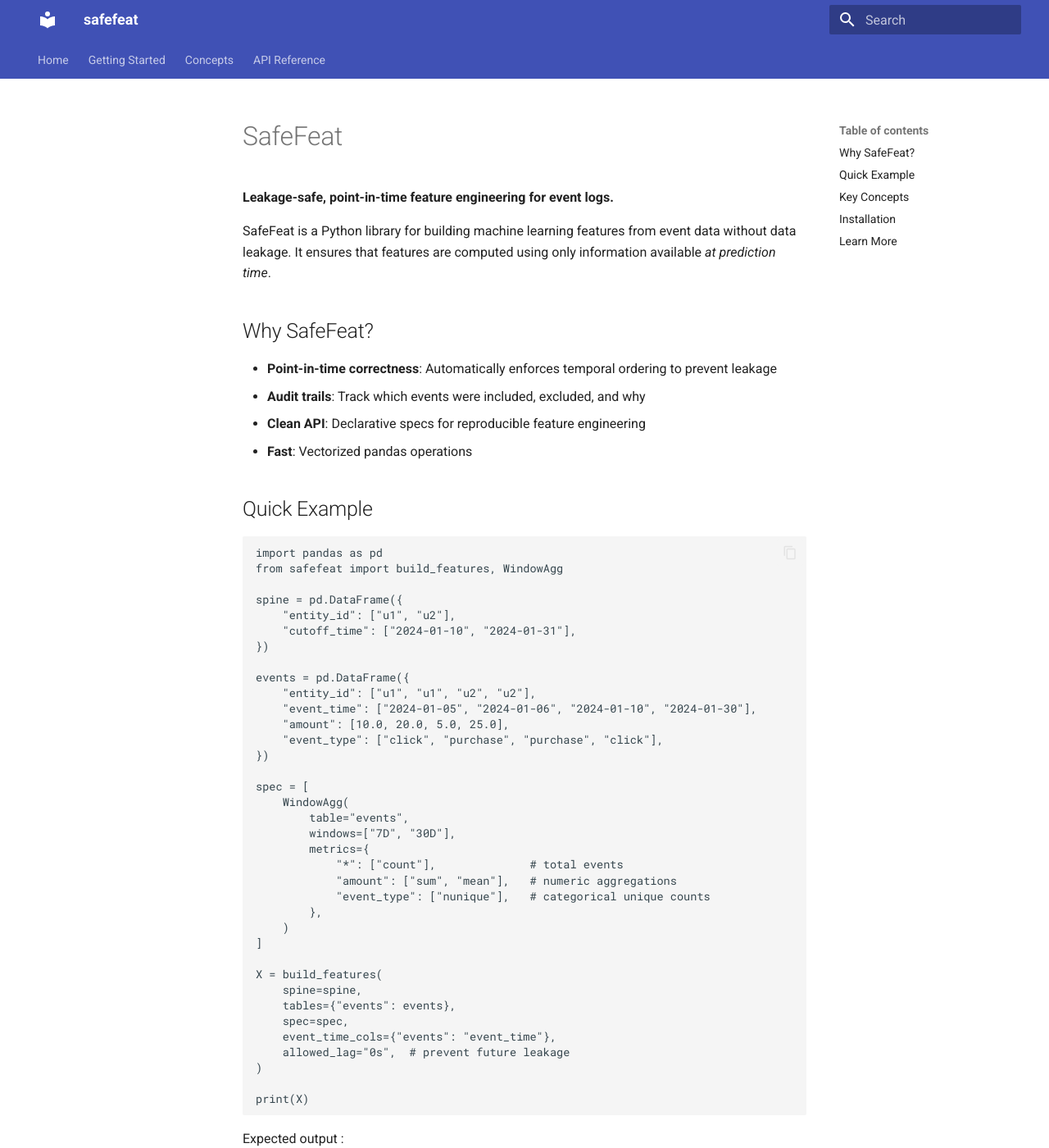
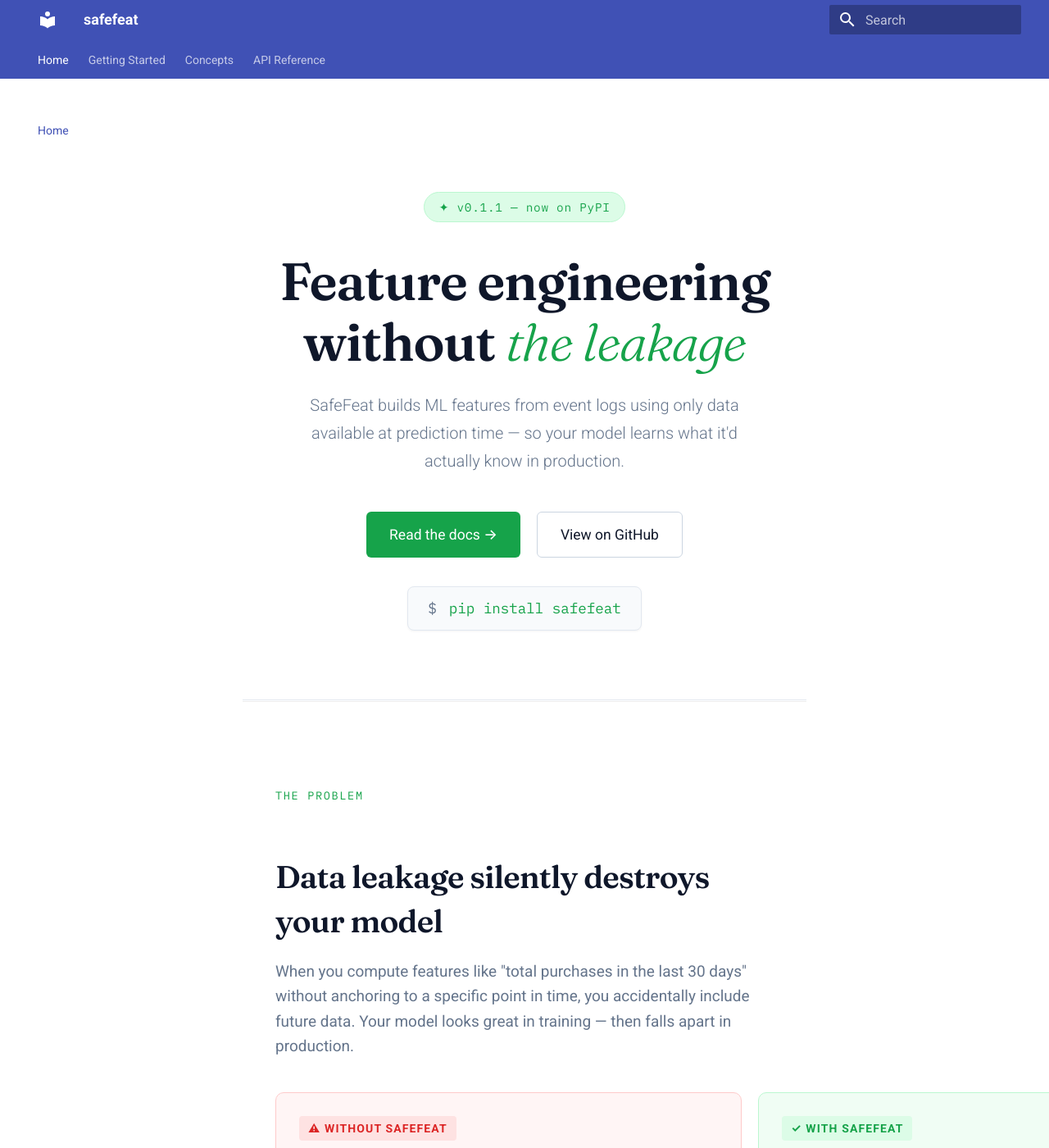
Before and after one commit to AlishaAng/safefeat, an MkDocs documentation site: the page built from docs/index.md, in a window 1280 px wide and 1400 px high. Shown: the whole window at 82% size. Built offline with MkDocs 1.6.1 and Material for MkDocs 9.7.7, drawn with Linux system fonts in a browser that asks for light colours; some of the changed text lies outside the part shown.

Commit message:
change web doc

```diff
--- a/docs/index.md
+++ b/docs/index.md
@@ -83,4 +93,4 @@
 
 - [Getting Started](getting-started.md)
 - [Concepts](concepts.md)
-- [API Reference](api.md)
+- [API Reference](api.md) -->
--- /dev/null
+++ b/docs/stylesheets/home.css
@@ -0,0 +1,270 @@
+/* ── Fonts ── */
+@import url('https://fonts.googleapis.com/css2?family=IBM+Plex+Mono:wght@400;500&family=Fraunces:ital,wght@0,300;0,600;1,300&family=DM+Sans:wght@300;400;500&display=swap');
+
+/* ── Variables ── */
+:root {
+  --sf-accent:       #16a34a;
+  --sf-accent-lt:    #dcfce7;
+  --sf-accent-bd:    #bbf7d0;
+  --sf-purple:       #6d28d9;
+  --sf-purple-lt:    #ede9fe;
+  --sf-purple-bd:    #ddd6fe;
+  --sf-warn:         #d97706;
+  --sf-warn-lt:      #fef3c7;
+  --sf-danger:       #dc2626;
+  --sf-danger-lt:    #fee2e2;
+  --sf-border:       #e2e8f0;
+  --sf-border2:      #cbd5e1;
+  --sf-surface:      #f8fafc;
+  --sf-surface2:     #f1f5f9;
+  --sf-text:         #0f172a;
+  --sf-muted:        #64748b;
+  --sf-code-bg:      #f8fafc;
+}
+
+/* ── Hide MkDocs article padding on homepage ── */
+.md-content__inner { padding-top: 0 !important; }
+.md-typeset h1:first-child { display: none; }
+
+/* ── Hero ── */
+.sf-hero {
+  text-align: center;
+  padding: 5rem 2rem 3rem;
+  max-width: 760px;
+  margin: 0 auto;
+  animation: sfFadeUp 0.5s ease both;
+}
+
+.sf-badge {
+  display: inline-flex;
+  align-items: center;
+  gap: 0.4rem;
+  font-family: 'IBM Plex Mono', monospace;
+  font-size: 0.72rem;
+  background: var(--sf-accent-lt);
+  color: var(--sf-accent);
+  border: 1px solid var(--sf-accent-bd);
+  border-radius: 999px;
+  padding: 0.3rem 0.85rem;
+  margin-bottom: 1.75rem;
+  letter-spacing: 0.05em;
+}
+
+.sf-h1 {
+  font-family: 'Fraunces', serif !important;
+  font-weight: 600 !important;
+  font-size: clamp(2.2rem, 5vw, 3.2rem) !important;
+  line-height: 1.15 !important;
+  color: var(--sf-text) !important;
+  letter-spacing: -0.02em !important;
+  margin-bottom: 1.2rem !important;
+  border: none !important;
+}
+.sf-h1 em { font-style: italic; font-weight: 300; color: var(--sf-accent); }
+
+.sf-sub {
+  font-size: 1rem;
+  color: var(--sf-muted);
+  max-width: 540px;
+  margin: 0 auto 2.25rem;
+  font-weight: 300;
+  line-height: 1.7;
+}
+
+.sf-actions { display: flex; gap: 1rem; justify-content: center; flex-wrap: wrap; }
+
+.sf-btn {
+  display: inline-flex; align-items: center;
+  padding: 0.65rem 1.4rem;
+  border-radius: 6px;
+  font-size: 0.875rem;
+  font-weight: 500;
+  text-decoration: none !important;
+  transition: all 0.2s;
+}
+.sf-btn-primary { background: var(--sf-accent); color: #fff !important; }
+.sf-btn-primary:hover { background: #15803d; }
+.sf-btn-ghost {
+  background: transparent;
+  color: var(--sf-text) !important;
+  border: 1px solid var(--sf-border2);
+}
+.sf-btn-ghost:hover { background: var(--sf-surface); }
+
+.sf-install {
+  display: inline-flex; align-items: center; gap: 0.75rem;
+  background: var(--sf-surface);
+  border: 1px solid var(--sf-border);
+  border-radius: 8px;
+  padding: 0.6rem 1.2rem;
+  margin-top: 1.75rem;
+  font-family: 'IBM Plex Mono', monospace;
+  font-size: 0.875rem;
+  color: var(--sf-accent);
+  box-shadow: 0 1px 3px rgba(0,0,0,0.05);
+}
+.sf-install span { color: var(--sf-muted); }
+
+/* ── Divider ── */
+.sf-divider { border: none; border-top: 1px solid var(--sf-border); margin: 0; }
+
+/* ── Sections ── */
+.sf-section { max-width: 900px; margin: 0 auto; padding: 4rem 2rem; }
+
+.sf-label {
+  font-family: 'IBM Plex Mono', monospace;
+  font-size: 0.68rem;
+  letter-spacing: 0.12em;
+  color: var(--sf-accent);
+  text-transform: uppercase;
+  margin-bottom: 0.6rem;
+}
+
+.sf-h2 {
+  font-family: 'Fraunces', serif !important;
+  font-weight: 600 !important;
+  font-size: clamp(1.5rem, 3vw, 2rem) !important;
+  color: var(--sf-text) !important;
+  letter-spacing: -0.02em !important;
+  margin-bottom: 0.85rem !important;
+  border: none !important;
+}
+
+.sf-body { font-size: 0.95rem; color: var(--sf-muted); max-width: 620px; }
+
+/* ── Compare grid ── */
+.sf-compare { display: grid; grid-template-columns: 1fr 1fr; gap: 1rem; margin-top: 2rem; }
+@media (max-width: 640px) { .sf-compare { grid-template-columns: 1fr; } }
+
+.sf-card { border-radius: 10px; padding: 1.4rem; border: 1px solid var(--sf-border); }
+.sf-bad  { background: #fff5f5; border-color: #fecaca; }
+.sf-good { background: #f0fdf4; border-color: var(--sf-accent-bd); }
+.sf-card p { font-size: 0.85rem; color: var(--sf-muted); margin-bottom: 1rem; }
+
+.sf-tag {
+  display: inline-flex; align-items: center;
+  font-size: 0.7rem; font-weight: 700;
+  letter-spacing: 0.08em; text-transform: uppercase;
+  padding: 0.2rem 0.55rem; border-radius: 4px;
+  margin-bottom: 0.85rem;
+}
+.sf-tag-bad  { background: var(--sf-danger-lt); color: var(--sf-danger); }
+.sf-tag-good { background: var(--sf-accent-lt); color: var(--sf-accent); }
+
+/* ── Code in custom blocks ── */
+.sf-card pre, .sf-tab-pane pre {
+  background: #fff !important;
+  border: 1px solid var(--sf-border) !important;
+  border-radius: 8px !important;
+  padding: 1rem !important;
+  font-family: 'IBM Plex Mono', monospace !important;
+  font-size: 0.77rem !important;
+  line-height: 1.7 !important;
+  overflow-x: auto;
+  margin: 0 !important;
+}
+.sf-bad pre  { border-color: #fecaca !important; }
+.sf-good pre { border-color: var(--sf-accent-bd) !important; }
+.cm { color: #94a3b8; font-style: italic; }
+.kw { color: #7c3aed; }
+.st { color: #16a34a; }
+.nm { color: #d97706; }
+
+/* ── Why cards ── */
+.sf-why {
+  display: grid; grid-template-columns: repeat(auto-fit, minmax(195px, 1fr));
+  gap: 1rem; margin-top: 2rem;
+}
+.sf-why-card {
+  background: #fff; border: 1px solid var(--sf-border);
+  border-radius: 10px; padding: 1.3rem;
+  box-shadow: 0 1px 3px rgba(0,0,0,0.04);
+  transition: box-shadow 0.2s, border-color 0.2s;
+}
+.sf-why-card:hover { box-shadow: 0 4px 12px rgba(0,0,0,0.08); border-color: var(--sf-border2); }
+.sf-icon { font-size: 1.35rem; margin-bottom: 0.65rem; }
+.sf-why-card h3 { font-size: 0.92rem; font-weight: 600; color: var(--sf-text); margin-bottom: 0.35rem; }
+.sf-why-card p  { font-size: 0.82rem; color: var(--sf-muted); line-height: 1.6; margin: 0; }
+
+/* ── Concepts ── */
+.sf-concepts {
+  display: grid; grid-template-columns: repeat(auto-fit, minmax(240px, 1fr));
+  gap: 1rem; margin-top: 2rem;
+}
+.sf-concept-card {
+  background: #fff; border: 1px solid var(--sf-border);
+  border-radius: 10px; padding: 1.3rem;
+  box-shadow: 0 1px 3px rgba(0,0,0,0.04);
+}
+.sf-pill {
+  font-family: 'IBM Plex Mono', monospace;
+  font-size: 0.73rem; color: var(--sf-purple);
+  background: var(--sf-purple-lt); border: 1px solid var(--sf-purple-bd);
+  border-radius: 4px; padding: 0.2rem 0.5rem;
+  display: inline-block; margin-bottom: 0.65rem;
+}
+.sf-concept-card h3 { font-size: 0.92rem; font-weight: 600; color: var(--sf-text); margin-bottom: 0.35rem; }
+.sf-concept-card p  { font-size: 0.82rem; color: var(--sf-muted); line-height: 1.6; margin: 0; }
+
+/* ── Tabs ── */
+.sf-tabs { margin-top: 1.5rem; }
+.sf-tab-btns { display: flex; gap: 0; margin-bottom: -1px; }
+.sf-tab-btn {
+  font-family: 'IBM Plex Mono', monospace;
+  font-size: 0.75rem; padding: 0.5rem 1rem;
+  border: 1px solid var(--sf-border);
+  background: var(--sf-surface2); color: var(--sf-muted);
+  cursor: pointer; border-bottom: none;
+  border-radius: 6px 6px 0 0;
+  transition: all 0.15s;
+}
+.sf-tab-btn.active { background: #fff; color: var(--sf-accent); font-weight: 500; border-bottom: 1px solid #fff; }
+.sf-tab-pane { display: none; }
+.sf-tab-pane.active { display: block; }
+.sf-tab-pane pre { border-radius: 0 8px 8px 8px !important; border-top-left-radius: 0 !important; }
+
+/* ── Legend ── */
+.sf-legend {
+  margin-top: 1.5rem; background: var(--sf-surface);
+  border: 1px solid var(--sf-border); border-radius: 10px; padding: 1.3rem;
+}
+.sf-legend h3 { font-size: 0.92rem; font-weight: 600; color: var(--sf-text); margin-bottom: 0.85rem; }
+.sf-colname { display: flex; align-items: center; flex-wrap: wrap; margin-bottom: 0.65rem; font-family: 'IBM Plex Mono', monospace; }
+.cn { padding: 0.2rem 0.45rem; border-radius: 4px; font-size: 0.77rem; }
+.cn-sep   { color: var(--sf-muted); padding: 0 0.05rem; font-family: 'IBM Plex Mono', monospace; font-size: 0.77rem; }
+.cn-table { background: var(--sf-purple-lt); color: var(--sf-purple); }
+.cn-col   { background: var(--sf-accent-lt); color: var(--sf-accent); }
+.cn-agg   { background: var(--sf-warn-lt);   color: var(--sf-warn); }
+.cn-win   { background: var(--sf-danger-lt); color: var(--sf-danger); }
+.sf-legend-row { display: flex; gap: 1rem; flex-wrap: wrap; }
+.sf-chip { display: flex; align-items: center; gap: 0.35rem; font-size: 0.75rem; color: var(--sf-muted); }
+.dot { width: 8px; height: 8px; border-radius: 2px; display: inline-block; }
+
+/* ── FAQ ── */
+.sf-faq { display: flex; flex-direction: column; gap: 0.65rem; margin-top: 1.75rem; }
+.sf-faq-item {
+  background: #fff; border: 1px solid var(--sf-border);
+  border-radius: 8px; overflow: hidden;
+  box-shadow: 0 1px 3px rgba(0,0,0,0.04);
+}
+.sf-faq-q {
+  padding: 0.9rem 1.1rem; font-weight: 500;
+  font-size: 0.88rem; color: var(--sf-text);
+  cursor: pointer; display: flex; justify-content: space-between; align-items: center;
+  user-select: none;
+}
+.sf-faq-q:hover { background: var(--sf-surface); }
+.sf-arrow { color: var(--sf-muted); transition: transform 0.2s; font-style: normal; }
+.sf-faq-a {
+  display: none; padding: 0.85rem 1.1rem;
+  font-size: 0.85rem; color: var(--sf-muted); line-height: 1.7;
+  border-top: 1px solid var(--sf-border);
+}
+.sf-faq-item.open .sf-faq-a { display: block; }
+.sf-faq-item.open .sf-arrow { transform: rotate(180deg); }
+
+/* ── Animation ── */
+@keyframes sfFadeUp {
+  from { opacity: 0; transform: translateY(14px); }
+  to   { opacity: 1; transform: translateY(0); }
+}
--- a/mkdocs.yml
+++ b/mkdocs.yml
@@ -1,30 +1,22 @@
 site_name: safefeat
 site_description: Leakage-safe, point-in-time feature engineering for event data
 site_author: Alisha Angdembe
+site_url: https://alishaang.github.io/safefeat/
 
 theme:
   name: material
+  custom_dir: overrides
+  palette:
+    scheme: default
+    primary: custom
+    accent: custom
   features:
     - navigation.tabs
     - navigation.sections
     - content.code.copy
 
-plugins:
-  - search
-  - mkdocstrings:
-      handlers:
-        python:
-          options:
-            show_source: true
-            show_root_heading: true
-
-docs_dir: docs
-
-nav:
-  - Home: index.html
-  - Getting Started: getting-started.md
-  - Concepts: concepts.md
-  - API Reference: api.md
+extra_css:
+  - stylesheets/home.css
 
 plugins:
   - search
@@ -38,3 +30,9 @@
             show_signature: true
             separate_signature: true
             show_signature_annotations: true
+
+nav:
+  - Home: index.md
+  - Getting Started: getting-started.md
+  - Concepts: concepts.md
+  - API Reference: api.md
--- /dev/null
+++ b/overrides/main.html
@@ -0,0 +1,260 @@
+{% extends "base.html" %}
+
+{% block styles %}
+  {{ super() }}
+{% endblock %}
+
+{% block content %}
+{% if page.file.src_path == "index.md" %}
+
+<link href="https://fonts.googleapis.com/css2?family=IBM+Plex+Mono:wght@400;500&family=Fraunces:ital,wght@0,300;0,600;1,300&family=DM+Sans:wght@300;400;500&display=swap" rel="stylesheet">
+
+<div class="sf-hero">
+  <div class="sf-badge">✦ v0.1.1 — now on PyPI</div>
+  <h1 class="sf-h1">Feature engineering<br>without <em>the leakage</em></h1>
+  <p class="sf-sub">
+    SafeFeat builds ML features from event logs using only data available at prediction time — so your model learns what it'd actually know in production.
+  </p>
+  <div class="sf-actions">
+    <a href="getting-started/" class="sf-btn sf-btn-primary">Read the docs →</a>
+    <a href="https://github.com/AlishaAng/safefeat" class="sf-btn sf-btn-ghost">View on GitHub</a>
+  </div>
+  <div class="sf-install">
+    <span>$</span> pip install safefeat
+  </div>
+</div>
+
+<hr class="sf-divider">
+
+<!-- THE PROBLEM -->
+<div class="sf-section">
+  <div class="sf-label">The problem</div>
+  <h2 class="sf-h2">Data leakage silently destroys your model</h2>
+  <p class="sf-body">When you compute features like "total purchases in the last 30 days" without anchoring to a specific point in time, you accidentally include future data. Your model looks great in training — then falls apart in production.</p>
+
+  <div class="sf-compare">
+    <div class="sf-card sf-bad">
+      <div class="sf-tag sf-tag-bad">⚠ Without SafeFeat</div>
+      <p>Naively grouping by user leaks future events into past rows. Your validation AUC is 0.91. Production AUC is 0.73.</p>
+      <pre><code><span class="cm"># ❌ Leaky — uses ALL events, including ones after cutoff</span>
+features = events.groupby(<span class="st">"user_id"</span>)[<span class="st">"amount"</span>].sum()
+df = spine.merge(features, on=<span class="st">"user_id"</span>)</code></pre>
+    </div>
+    <div class="sf-card sf-good">
+      <div class="sf-tag sf-tag-good">✓ With SafeFeat</div>
+      <p>SafeFeat enforces point-in-time correctness automatically. No manual filtering. No accidental leakage.</p>
+      <pre><code><span class="cm"># ✅ Safe — only uses events before each cutoff_time</span>
+<span class="kw">from</span> safefeat <span class="kw">import</span> build_features, WindowAgg
+
+X = build_features(spine, tables, spec,
+      event_time_cols={<span class="st">"events"</span>: <span class="st">"event_time"</span>})</code></pre>
+    </div>
+  </div>
+</div>
+
+<hr class="sf-divider">
+
+<!-- WHY -->
+<div class="sf-section">
+  <div class="sf-label">Why SafeFeat</div>
+  <h2 class="sf-h2">Built for real ML pipelines</h2>
+  <div class="sf-why">
+    <div class="sf-why-card">
+      <div class="sf-icon">🔒</div>
+      <h3>Leakage-proof by design</h3>
+      <p>Every feature is computed relative to each entity's cutoff time. Future data physically cannot be included.</p>
+    </div>
+    <div class="sf-why-card">
+      <div class="sf-icon">📋</div>
+      <h3>Audit trail</h3>
+      <p>See exactly which events were joined, kept, and dropped for each prediction point. Debug in minutes, not days.</p>
+    </div>
+    <div class="sf-why-card">
+      <div class="sf-icon">🧩</div>
+      <h3>Declarative specs</h3>
+      <p>Define features once. Run them across any spine. No duplicated filtering logic across your codebase.</p>
+    </div>
+    <div class="sf-why-card">
+      <div class="sf-icon">⚡</div>
+      <h3>Fast & pandas-native</h3>
+      <p>Vectorised operations on standard DataFrames. No new infrastructure required.</p>
+    </div>
+  </div>
+</div>
+
+<hr class="sf-divider">
+
+<!-- CONCEPTS -->
+<div class="sf-section">
+  <div class="sf-label">Core concepts</div>
+  <h2 class="sf-h2">Three things you need to know</h2>
+  <div class="sf-concepts">
+    <div class="sf-concept-card">
+      <div class="sf-pill">spine</div>
+      <h3>When to predict</h3>
+      <p>A DataFrame with <code>entity_id</code> and <code>cutoff_time</code>. Each row is one prediction point — e.g. "what did we know about user u1 on Jan 10?"</p>
+    </div>
+    <div class="sf-concept-card">
+      <div class="sf-pill">events</div>
+      <h3>Your raw data</h3>
+      <p>A time-series DataFrame with entity IDs, event timestamps, and attributes. Purchases, logins, clicks — anything with a timestamp.</p>
+    </div>
+    <div class="sf-concept-card">
+      <div class="sf-pill">spec</div>
+      <h3>What to compute</h3>
+      <p>A list of feature blocks like <code>WindowAgg</code> or <code>RecencyBlock</code>. Declarative, readable, and reusable across projects.</p>
+    </div>
+  </div>
+</div>
+
+<hr class="sf-divider">
+
+<!-- EXAMPLE -->
+<div class="sf-section">
+  <div class="sf-label">Quick start</div>
+  <h2 class="sf-h2">Real-world example: churn prediction</h2>
+  <p class="sf-body">Computing 7-day and 30-day purchase features for a set of users, safely anchored to their churn prediction date.</p>
+
+  <div class="sf-tabs">
+    <div class="sf-tab-btns">
+      <button class="sf-tab-btn active" onclick="sfTab('basic', this)">WindowAgg</button>
+      <button class="sf-tab-btn" onclick="sfTab('recency', this)">RecencyBlock</button>
+      <button class="sf-tab-btn" onclick="sfTab('audit', this)">Audit Report</button>
+    </div>
+
+    <div id="sf-basic" class="sf-tab-pane active">
+<pre><code><span class="kw">import</span> pandas <span class="kw">as</span> pd
+<span class="kw">from</span> safefeat <span class="kw">import</span> build_features, WindowAgg
+
+spine = pd.DataFrame({
+    <span class="st">"entity_id"</span>:   [<span class="st">"u1"</span>, <span class="st">"u2"</span>],
+    <span class="st">"cutoff_time"</span>: [<span class="st">"2024-01-10"</span>, <span class="st">"2024-01-31"</span>],
+})
+
+events = pd.DataFrame({
+    <span class="st">"entity_id"</span>:  [<span class="st">"u1"</span>,         <span class="st">"u1"</span>,         <span class="st">"u2"</span>,         <span class="st">"u2"</span>],
+    <span class="st">"event_time"</span>: [<span class="st">"2024-01-05"</span>, <span class="st">"2024-01-06"</span>, <span class="st">"2024-01-10"</span>, <span class="st">"2024-01-30"</span>],
+    <span class="st">"amount"</span>:     [<span class="nm">10.0</span>, <span class="nm">20.0</span>, <span class="nm">5.0</span>, <span class="nm">25.0</span>],
+    <span class="st">"event_type"</span>: [<span class="st">"click"</span>, <span class="st">"purchase"</span>, <span class="st">"purchase"</span>, <span class="st">"click"</span>],
+})
+
+spec = [
+    WindowAgg(
+        table=<span class="st">"events"</span>,
+        windows=[<span class="st">"7D"</span>, <span class="st">"30D"</span>],
+        metrics={
+            <span class="st">"*"</span>:          [<span class="st">"count"</span>],
+            <span class="st">"amount"</span>:     [<span class="st">"sum"</span>, <span class="st">"mean"</span>],
+            <span class="st">"event_type"</span>: [<span class="st">"nunique"</span>],
+        },
+    )
+]
+
+X = build_features(
+    spine=spine,
+    tables={<span class="st">"events"</span>: events},
+    spec=spec,
+    event_time_cols={<span class="st">"events"</span>: <span class="st">"event_time"</span>},
+    allowed_lag=<span class="st">"0s"</span>,
+)</code></pre>
+    </div>
+
+    <div id="sf-recency" class="sf-tab-pane">
+<pre><code><span class="kw">from</span> safefeat <span class="kw">import</span> RecencyBlock
+
+spec = [RecencyBlock(table=<span class="st">"events"</span>)]
+
+X = build_features(
+    spine=spine,
+    tables={<span class="st">"events"</span>: events},
+    spec=spec,
+    event_time_cols={<span class="st">"events"</span>: <span class="st">"event_time"</span>},
+)
+<span class="cm"># Adds: events__recency (days since last event before cutoff)</span>
+<span class="cm"># NaN if no events exist before cutoff</span></code></pre>
+    </div>
+
+    <div id="sf-audit" class="sf-tab-pane">
+<pre><code>X, audit = build_features(
+    spine=spine,
+    tables={<span class="st">"events"</span>: events},
+    spec=spec,
+    event_time_cols={<span class="st">"events"</span>: <span class="st">"event_time"</span>},
+    return_audit=<span class="kw">True</span>,
+)
+
+<span class="cm"># entity_id | cutoff_time | events_joined | events_kept | events_dropped</span>
+<span class="cm"># u1        | 2024-01-10  | 4             | 2           | 2  ✓</span></code></pre>
+    </div>
+  </div>
+
+  <!-- NAMING LEGEND -->
+  <div class="sf-legend">
+    <h3>🏷 Column naming convention</h3>
+    <div class="sf-colname">
+      <span class="cn cn-table">events</span><span class="cn-sep">__</span><span class="cn cn-col">amount</span><span class="cn-sep">__</span><span class="cn cn-agg">sum</span><span class="cn-sep">__</span><span class="cn cn-win">7d</span>
+    </div>
+    <div class="sf-legend-row">
+      <span class="sf-chip"><span class="dot" style="background:#7c3aed"></span> source table</span>
+      <span class="sf-chip"><span class="dot" style="background:#16a34a"></span> column (* = row count)</span>
+      <span class="sf-chip"><span class="dot" style="background:#d97706"></span> aggregation</span>
+      <span class="sf-chip"><span class="dot" style="background:#dc2626"></span> time window</span>
+    </div>
+  </div>
+</div>
+
+<hr class="sf-divider">
+
+<!-- FAQ -->
+<div class="sf-section">
+  <div class="sf-label">Common questions</div>
+  <h2 class="sf-h2">Things users run into</h2>
+  <div class="sf-faq">
+    <div class="sf-faq-item">
+      <div class="sf-faq-q" onclick="this.parentElement.classList.toggle('open')">
+        What does <code>allowed_lag="0s"</code> actually do? <em class="sf-arrow">▾</em>
+      </div>
+      <div class="sf-faq-a">
+        Controls whether events at the <em>exact</em> cutoff time are included. With <code>"0s"</code> they are excluded (strict). Set <code>allowed_lag="1s"</code> to include same-timestamp events.
+      </div>
+    </div>
+    <div class="sf-faq-item">
+      <div class="sf-faq-q" onclick="this.parentElement.classList.toggle('open')">
+        My features are all NaN — what's wrong? <em class="sf-arrow">▾</em>
+      </div>
+      <div class="sf-faq-a">
+        Almost always a datetime format mismatch. Run <code>pd.to_datetime()</code> on both <code>cutoff_time</code> and <code>event_time</code> before calling <code>build_features</code>. Also check timezone consistency — mixing tz-aware and tz-naive timestamps causes silent join failures.
+      </div>
+    </div>
+    <div class="sf-faq-item">
+      <div class="sf-faq-q" onclick="this.parentElement.classList.toggle('open')">
+        How is this different from Featuretools? <em class="sf-arrow">▾</em>
+      </div>
+      <div class="sf-faq-a">
+        Featuretools requires restructuring your data around its entity set abstraction. SafeFeat is minimal — bring plain pandas DataFrames, define a spec, get a DataFrame back. It slots into an existing pipeline with almost no ceremony.
+      </div>
+    </div>
+    <div class="sf-faq-item">
+      <div class="sf-faq-q" onclick="this.parentElement.classList.toggle('open')">
+        Can I use multiple event tables? <em class="sf-arrow">▾</em>
+      </div>
+      <div class="sf-faq-a">
+        Yes — pass multiple tables to the <code>tables</code> dict and reference each by name in your spec. All results are merged onto the spine automatically.
+      </div>
+    </div>
+  </div>
+</div>
+
+<script>
+function sfTab(name, el) {
+  document.querySelectorAll('.sf-tab-pane').forEach(p => p.classList.remove('active'));
+  document.querySelectorAll('.sf-tab-btn').forEach(b => b.classList.remove('active'));
+  document.getElementById('sf-' + name).classList.add('active');
+  el.classList.add('active');
+}
+</script>
+
+{% else %}
+  {{ content }}
+{% endif %}
+{% endblock %}
```
Also changed, not shown: other parts of docs/index.md (+10 -0 lines).
